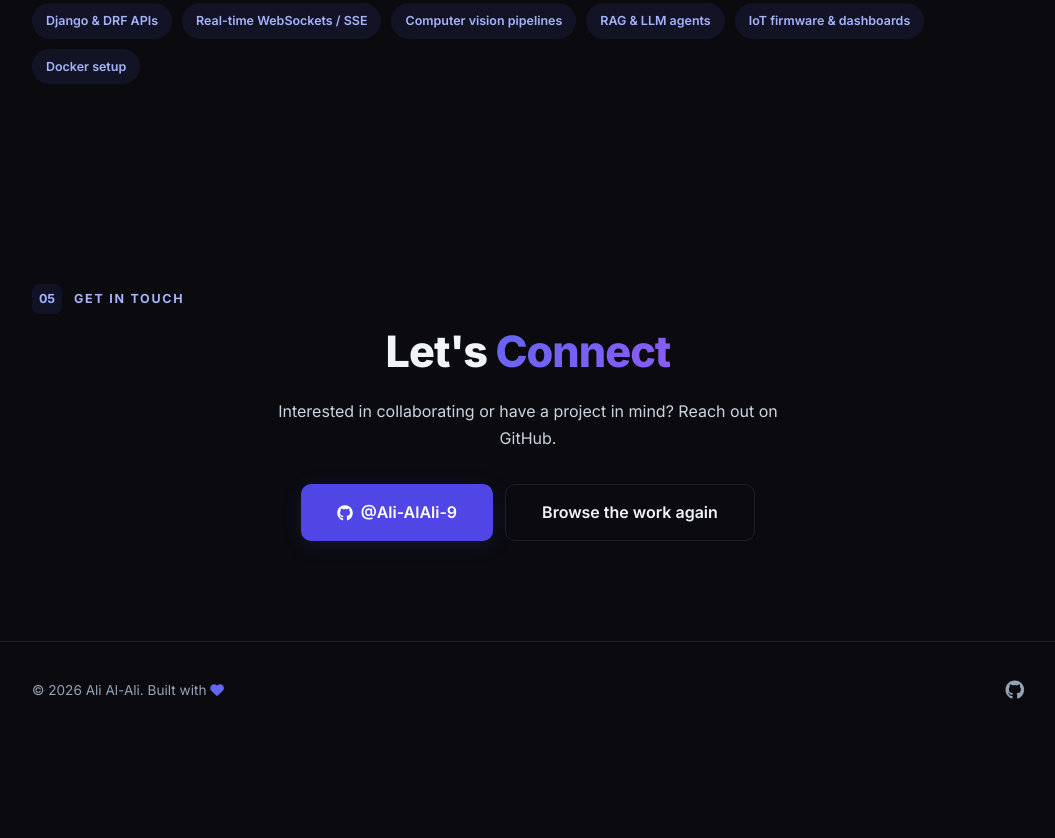
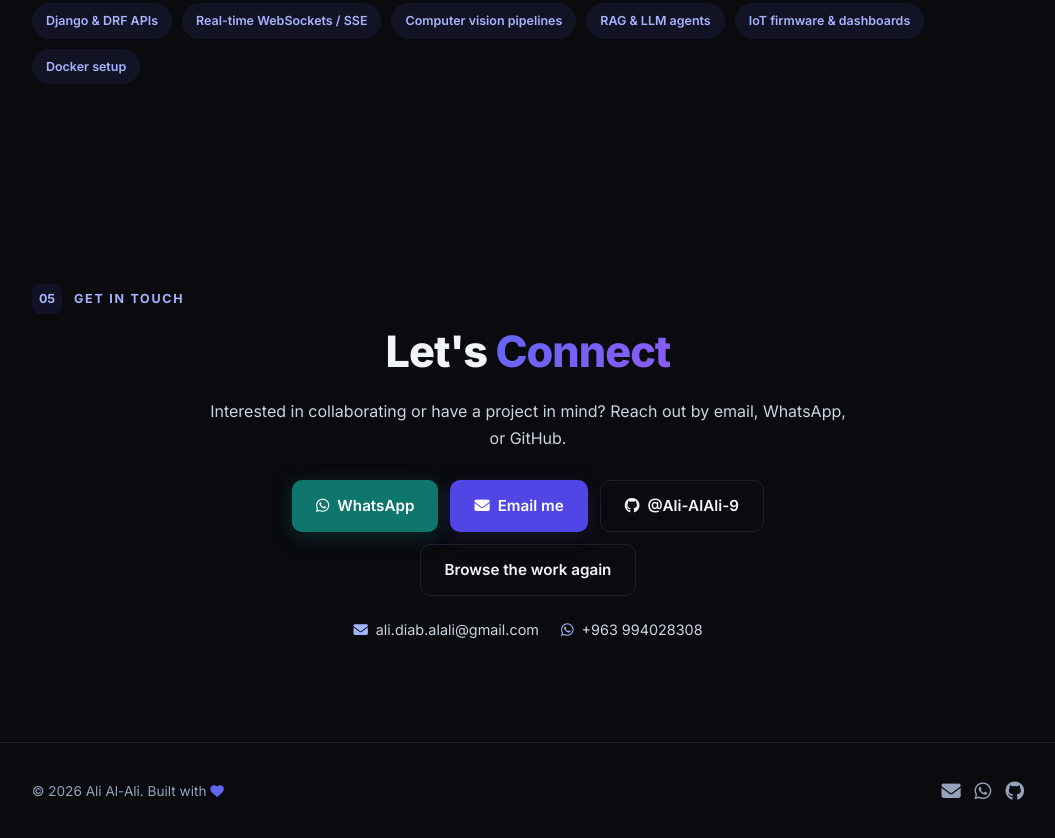
Before and after one commit to Ali-AlAli-9/Ali-AlAli-9.github.io, a plain HTML site: page index.html in a window 1280 px wide. Shown: the part 7811-8649 px from the top of the page, without its empty margins (112-1167 px from the left). Before the commit the page ends 8550 px from the top, so only its background shows below. Drawn offline with Linux system fonts and the light colour scheme.

Commit message:
Add email and WhatsApp contact details

```diff
--- a/i18n.js
+++ b/i18n.js
@@ -129,7 +129,9 @@
 
     "05 Get in touch": `<span>05</span> تواصل معي`,
     "Let's Connect": `<span class="highlight">لنتواصل</span>`,
-    "Interested in collaborating or have a project in mind? Reach out on GitHub.": "هل لديك فكرة تعاون أو مشروع؟ تواصل معي عبر GitHub.",
+    "Interested in collaborating or have a project in mind? Reach out by email, WhatsApp, or GitHub.": "هل لديك فكرة تعاون أو مشروع؟ تواصل معي عبر البريد الإلكتروني أو واتساب أو GitHub.",
+    "WhatsApp": "واتساب",
+    "Email me": "راسلني عبر البريد",
     "Browse the work again": "تصفّح الأعمال مجدداً",
     "© 2026 Ali Al-Ali. Built with": `© 2026 علي العلي. صُنع بـ <i class="fas fa-heart" style="color: var(--accent);" aria-hidden="true"></i>`
   };
@@ -142,6 +144,8 @@
     "Previous screenshot": "اللقطة السابقة",
     "Next screenshot": "اللقطة التالية",
     "GitHub profile": "ملف GitHub",
+    "Email Ali": "أرسل بريداً إلى علي",
+    "WhatsApp Ali": "واتساب علي",
     "Open menu": "فتح القائمة",
     "Close menu": "إغلاق القائمة"
   };
@@ -175,7 +179,7 @@
     if (target === 'ar') {
       const skip = '.project-gallery, .gallery-tab-content, .gallery-main';
       document.querySelectorAll('body *').forEach(el => {
-        if (el.matches(skip) || el.matches('.logo') || el.closest('.logo') || el.closest('[data-tr-done]')) return;
+        if (el.matches(skip) || el.matches('.logo, footer, .footer-inner, footer .container') || el.closest('.logo') || el.closest('[data-tr-done]')) return;
         const key = norm(el.textContent);
         let value = ar[key];
         if (key === 'Work' && el.matches('.about-facts span')) value = 'نوع العمل';
--- a/index.html
+++ b/index.html
@@ -17,7 +17,7 @@
     <link rel="preconnect" href="https://fonts.gstatic.com" crossorigin>
     <link href="https://fonts.googleapis.com/css2?family=Inter:wght@400;500;600;700;800;900&display=swap" rel="stylesheet">
     <link rel="stylesheet" href="https://cdnjs.cloudflare.com/ajax/libs/font-awesome/6.5.1/css/all.min.css">
-    <link rel="stylesheet" href="style.css?v=4">
+    <link rel="stylesheet" href="style.css?v=5">
 </head>
 <body>
     <a class="skip-link" href="#main">Skip to content</a>
@@ -505,10 +505,16 @@
                 <div class="section-kicker"><span>05</span> Get in touch</div>
                 <h2 class="section-title">Let's <span class="highlight">Connect</span></h2>
                 <div class="contact-content">
-                    <p>Interested in collaborating or have a project in mind? Reach out on GitHub.</p>
+                    <p>Interested in collaborating or have a project in mind? Reach out by email, WhatsApp, or GitHub.</p>
                     <div class="contact-links">
-                        <a href="https://github.com/Ali-AlAli-9" target="_blank" rel="noopener noreferrer" class="btn btn-primary"><i class="fab fa-github" aria-hidden="true"></i> @Ali-AlAli-9</a>
+                        <a href="https://wa.me/963994028308" target="_blank" rel="noopener noreferrer" class="btn btn-whatsapp"><i class="fab fa-whatsapp" aria-hidden="true"></i> WhatsApp</a>
+                        <a href="mailto:ali.diab.alali@gmail.com" class="btn btn-primary"><i class="fas fa-envelope" aria-hidden="true"></i> Email me</a>
+                        <a href="https://github.com/Ali-AlAli-9" target="_blank" rel="noopener noreferrer" class="btn btn-ghost"><i class="fab fa-github" aria-hidden="true"></i> @Ali-AlAli-9</a>
                         <a href="#projects" class="btn btn-ghost">Browse the work again</a>
+                    </div>
+                    <div class="contact-details">
+                        <a href="mailto:ali.diab.alali@gmail.com"><i class="fas fa-envelope" aria-hidden="true"></i> ali.diab.alali@gmail.com</a>
+                        <a href="https://wa.me/963994028308" target="_blank" rel="noopener noreferrer"><i class="fab fa-whatsapp" aria-hidden="true"></i> +963 994028308</a>
                     </div>
                 </div>
             </div>
@@ -520,13 +526,15 @@
             <div class="footer-inner">
                 <p>&copy; 2026 Ali Al-Ali. Built with <i class="fas fa-heart" style="color: var(--accent);" aria-hidden="true"></i></p>
                 <div class="footer-links">
+                    <a href="mailto:ali.diab.alali@gmail.com" aria-label="Email Ali"><i class="fas fa-envelope" aria-hidden="true"></i></a>
+                    <a href="https://wa.me/963994028308" target="_blank" rel="noopener noreferrer" aria-label="WhatsApp Ali"><i class="fab fa-whatsapp" aria-hidden="true"></i></a>
                     <a href="https://github.com/Ali-AlAli-9" target="_blank" rel="noopener noreferrer" aria-label="GitHub profile"><i class="fab fa-github" aria-hidden="true"></i></a>
                 </div>
             </div>
         </div>
     </footer>
 
-    <script src="i18n.js?v=4"></script>
+    <script src="i18n.js?v=5"></script>
     <script src="script.js?v=4"></script>
 </body>
 </html>
--- a/style.css
+++ b/style.css
@@ -758,20 +758,51 @@ body.light nav {
 }
 
 .contact-content {
-    max-width: 500px;
+    max-width: 640px;
     margin: 0 auto;
 }
 
 .contact-content p {
     color: var(--text-secondary);
-    margin-bottom: 32px;
+    margin-bottom: 28px;
     font-size: 1rem;
 }
 
 .contact-links .btn {
-    font-size: 1rem;
-    padding: 14px 36px;
+    font-size: 0.95rem;
+    padding: 12px 24px;
 }
+
+.btn-whatsapp {
+    background: #0f766e;
+    color: #fff;
+    box-shadow: 0 4px 20px rgba(15, 118, 110, 0.3);
+}
+
+.btn-whatsapp:hover {
+    background: #115e59;
+    transform: translateY(-2px);
+}
+
+.contact-details {
+    display: flex;
+    flex-wrap: wrap;
+    justify-content: center;
+    gap: 8px 22px;
+    margin-top: 22px;
+    font-size: 0.9rem;
+}
+
+.contact-details a {
+    display: inline-flex;
+    align-items: center;
+    gap: 8px;
+    color: var(--text-secondary);
+    text-decoration: none;
+}
+
+.contact-details a:hover { color: var(--accent-text); }
+.contact-details i { color: var(--accent-text); }
 
 /* Footer */
 footer {
@@ -785,6 +816,11 @@ footer {
     align-items: center;
     color: var(--text-muted);
     font-size: 0.85rem;
+}
+
+.footer-links {
+    display: flex;
+    gap: 14px;
 }
 
 .footer-links a {
```
